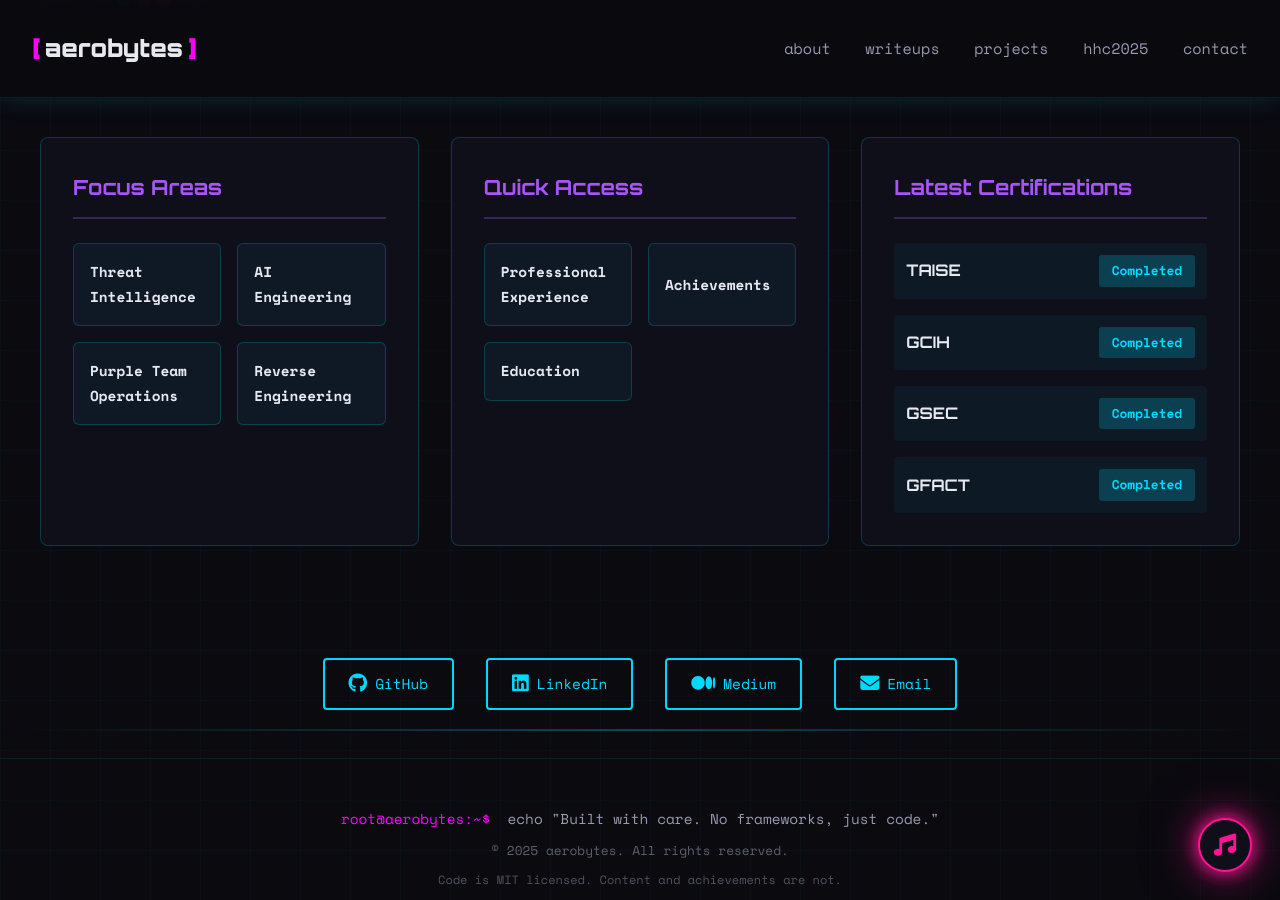
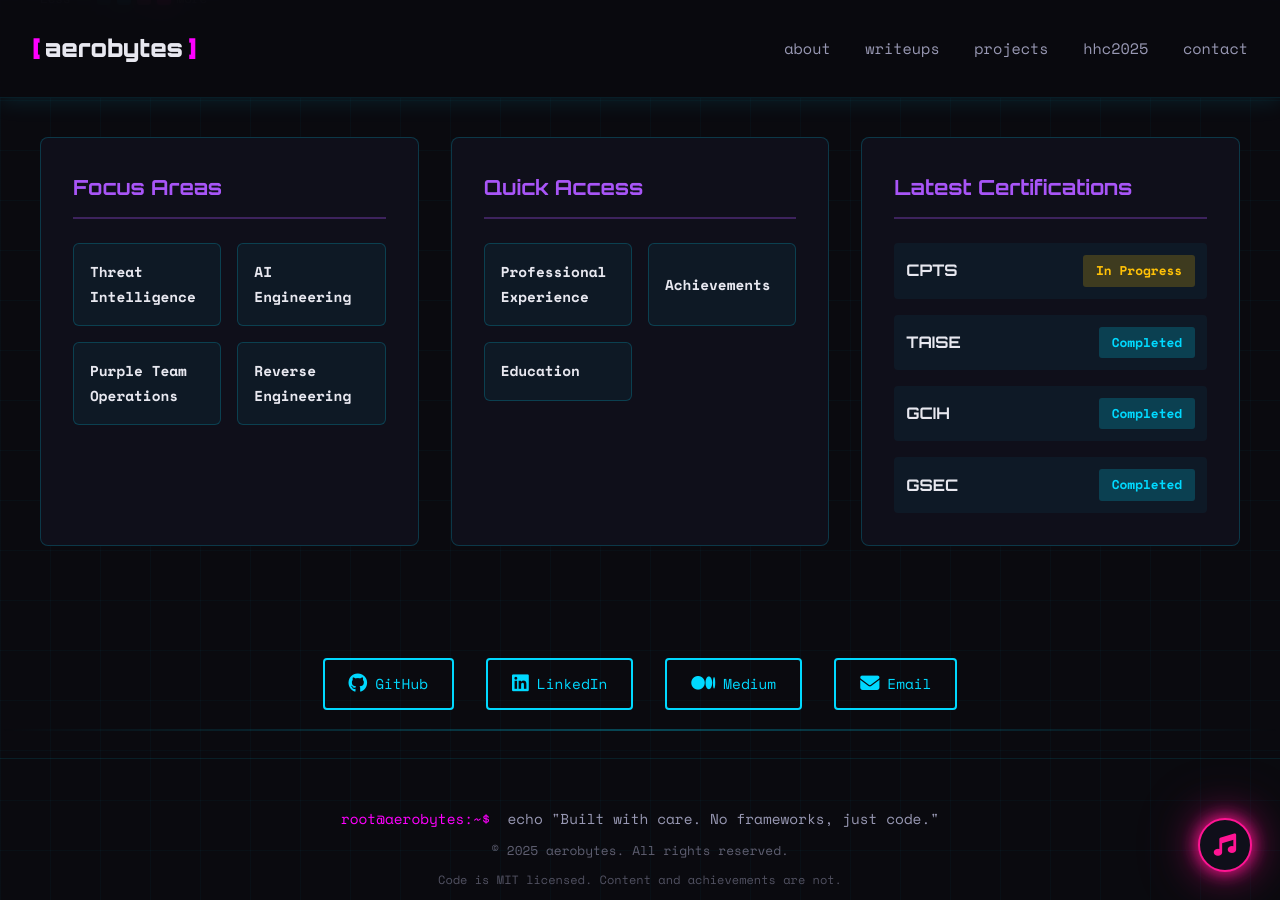
Before and after one commit to Aeronique/aerobytes-site, a Jekyll site: the page built from index.html, in a window 1280 px wide and 900 px high, scrolled down 2352 px. Built offline with Jekyll 4.4.1, drawn with Linux system fonts in a browser that asks for light colours.

Commit message:
Update index.html

```diff
--- a/index.html
+++ b/index.html
@@ -364,6 +364,10 @@ title: Purple team, threat intel, and CTF writeups
                 <h3 class="box-title">Latest Certifications</h3>
                 <div class="cert-list">
                     <div class="cert-item">
+                        <span class="cert-name">CPTS</span>
+                        <span class="cert-status in-progress">In Progress</span>
+                    </div>
+                    <div class="cert-item">
                         <span class="cert-name">TAISE</span>
                         <span class="cert-status completed">Completed</span>
                     </div>
@@ -373,10 +377,6 @@ title: Purple team, threat intel, and CTF writeups
                     </div>
                     <div class="cert-item">
                         <span class="cert-name">GSEC</span>
-                        <span class="cert-status completed">Completed</span>
-                    </div>
-                    <div class="cert-item">
-                        <span class="cert-name">GFACT</span>
                         <span class="cert-status completed">Completed</span>
                     </div>
                 </div>
```
